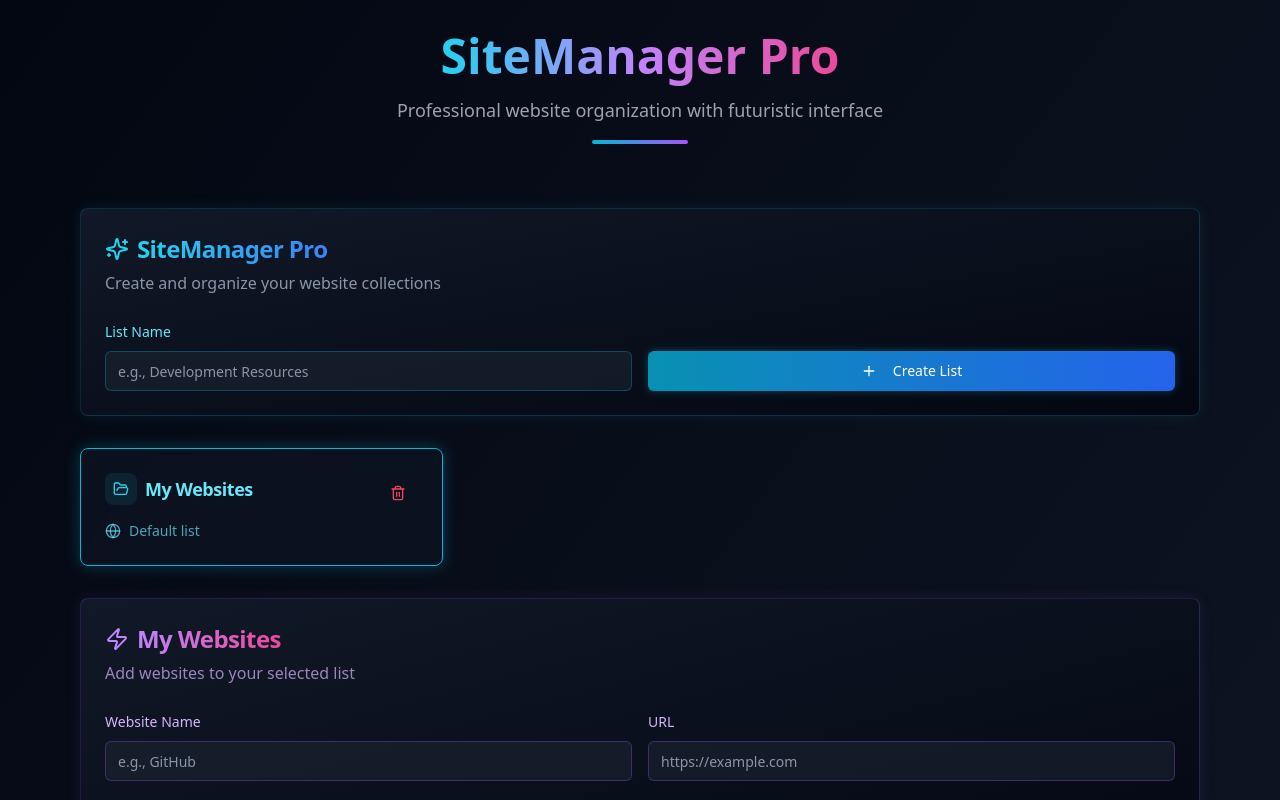
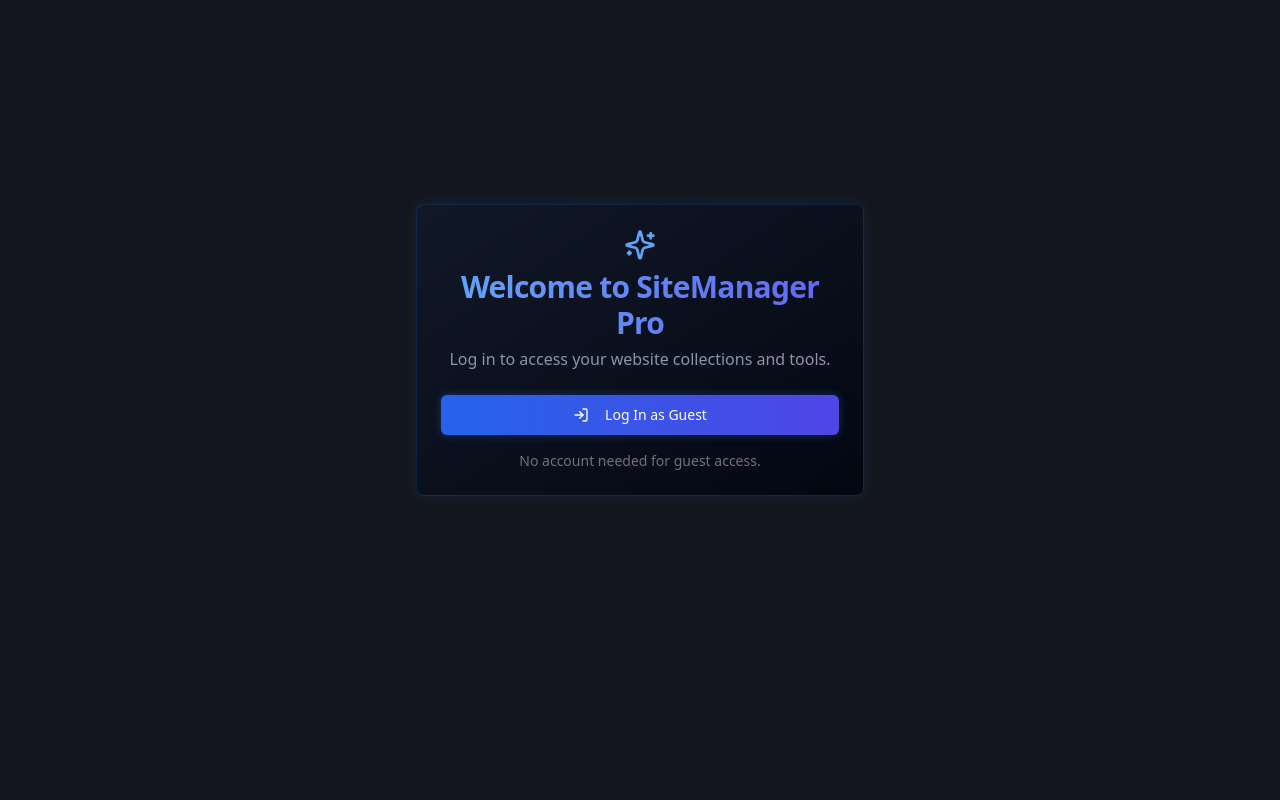
Before and after one commit to Rajveer1111231/CTONEW, a React (Vite) app: page / in a window 1280 px wide. Shown: the top 800 px of the page. Built offline with nearby package versions, Linux system fonts and the light colour scheme.

Commit message:
[dyad] wrote 4 file(s)

```diff
--- a/src/App.tsx
+++ b/src/App.tsx
@@ -5,6 +5,7 @@ import { QueryClient, QueryClientProvider } from "@tanstack/react-query";
 import { BrowserRouter, Routes, Route } from "react-router-dom";
 import Index from "./pages/Index";
 import NotFound from "./pages/NotFound";
+import { AuthProvider } from "@/components/AuthContext"; // Import AuthProvider
 
 const queryClient = new QueryClient();
 
@@ -14,11 +15,13 @@ const App = () => (
       <Toaster />
       <Sonner />
       <BrowserRouter>
-        <Routes>
-          <Route path="/" element={<Index />} />
-          {/* ADD ALL CUSTOM ROUTES ABOVE THE CATCH-ALL "*" ROUTE */}
-          <Route path="*" element={<NotFound />} />
-        </Routes>
+        <AuthProvider> {/* Wrap with AuthProvider */}
+          <Routes>
+            <Route path="/" element={<Index />} />
+            {/* ADD ALL CUSTOM ROUTES ABOVE THE CATCH-ALL "*" ROUTE */}
+            <Route path="*" element={<NotFound />} />
+          </Routes>
+        </AuthProvider>
       </BrowserRouter>
     </TooltipProvider>
   </QueryClientProvider>
--- /dev/null
+++ b/src/components/AuthContext.tsx
@@ -0,0 +1,38 @@
+"use client";
+
+import React, { createContext, useContext, useState, ReactNode } from "react";
+import useLocalStorage from "@/hooks/use-local-storage";
+
+interface AuthContextType {
+  isLoggedIn: boolean;
+  login: () => void;
+  logout: () => void;
+}
+
+const AuthContext = createContext<AuthContextType | undefined>(undefined);
+
+export const AuthProvider = ({ children }: { children: ReactNode }) => {
+  const [isLoggedIn, setIsLoggedIn] = useLocalStorage<boolean>("sitemanager-isLoggedIn", false);
+
+  const login = () => {
+    setIsLoggedIn(true);
+  };
+
+  const logout = () => {
+    setIsLoggedIn(false);
+  };
+
+  return (
+    <AuthContext.Provider value={{ isLoggedIn, login, logout }}>
+      {children}
+    </AuthContext.Provider>
+  );
+};
+
+export const useAuth = () => {
+  const context = useContext(AuthContext);
+  if (context === undefined) {
+    throw new Error("useAuth must be used within an AuthProvider");
+  }
+  return context;
+};
--- /dev/null
+++ b/src/components/LoginForm.tsx
@@ -0,0 +1,43 @@
+"use client";
+
+import React from "react";
+import { Card, CardContent, CardHeader, CardTitle } from "@/components/ui/card";
+import { Button } from "@/components/ui/button";
+import { LogIn, Sparkles } from "lucide-react";
+import { useAuth } from "@/components/AuthContext";
+
+const LoginForm = () => {
+  const { login } = useAuth();
+
+  return (
+    <div className="flex items-center justify-center min-h-[calc(100vh-100px)] p-4">
+      <Card className="w-full max-w-md bg-gradient-to-br from-gray-900 to-gray-950 border border-blue-500/20 shadow-[0_0_15px_rgba(59,130,246,0.1)]">
+        <CardHeader className="text-center">
+          <CardTitle className="flex flex-col items-center gap-2 text-3xl text-blue-400">
+            <Sparkles className="h-8 w-8 text-blue-400" />
+            <span className="bg-clip-text text-transparent bg-gradient-to-r from-blue-400 to-indigo-500">
+              Welcome to SiteManager Pro
+            </span>
+          </CardTitle>
+          <p className="text-muted-foreground text-blue-300/70 mt-2">
+            Log in to access your website collections and tools.
+          </p>
+        </CardHeader>
+        <CardContent className="text-center">
+          <Button
+            onClick={login}
+            className="w-full bg-gradient-to-r from-blue-600 to-indigo-600 hover:from-blue-500 hover:to-indigo-500 text-white shadow-[0_0_10px_rgba(59,130,246,0.3)]"
+          >
+            <LogIn className="mr-2 h-4 w-4" />
+            Log In as Guest
+          </Button>
+          <p className="text-sm text-gray-500 mt-4">
+            No account needed for guest access.
+          </p>
+        </CardContent>
+      </Card>
+    </div>
+  );
+};
+
+export default LoginForm;
--- a/src/pages/Index.tsx
+++ b/src/pages/Index.tsx
@@ -1,10 +1,13 @@
 // Update this page to include the website list manager with futuristic dark theme
-import { useState } from "react";
 import { MadeWithDyad } from "@/components/made-with-dyad";
 import WebsiteList from "@/components/WebsiteList";
 import ListManager from "@/components/ListManager";
 import ROICalculator from "@/components/ROICalculator";
-import useLocalStorage from "@/hooks/use-local-storage"; // Import the new hook
+import useLocalStorage from "@/hooks/use-local-storage";
+import { useAuth } from "@/components/AuthContext"; // Import useAuth
+import LoginForm from "@/components/LoginForm"; // Import LoginForm
+import { Button } from "@/components/ui/button"; // Import Button
+import { LogOut } from "lucide-react"; // Import LogOut icon
 
 interface WebsiteType {
   id: string;
@@ -22,12 +25,18 @@ interface WebsiteListType {
 }
 
 const Index = () => {
+  const { isLoggedIn, logout } = useAuth(); // Use the auth hook
+
   // Use useLocalStorage for persistent state
   const [lists, setLists] = useLocalStorage<WebsiteListType[]>("sitemanager-lists", [
     { id: "default", name: "My Websites", createdAt: new Date() }
   ]);
   const [websites, setWebsites] = useLocalStorage<WebsiteType[]>("sitemanager-websites", []);
   const [activeListId, setActiveListId] = useLocalStorage<string | null>("sitemanager-active-list", "default");
+
+  if (!isLoggedIn) {
+    return <LoginForm />;
+  }
 
   return (
     <div className="min-h-screen bg-gradient-to-br from-gray-950 to-gray-900 text-gray-100">
@@ -39,7 +48,8 @@ const Index = () => {
       </div>
 
       <div className="container py-8 relative">
-        <header className="text-center mb-12">
+        <header className="text-center mb-12 flex justify-between items-center">
+          <div className="flex-grow text-center">
             <h1 className="text-4xl md:text-5xl font-bold mb-4">
               <span className="bg-clip-text text-transparent bg-gradient-to-r from-cyan-400 via-purple-400 to-pink-500">
                 SiteManager Pro
@@ -51,6 +61,17 @@ const Index = () => {
             <div className="mt-4 flex justify-center">
               <div className="h-1 w-24 bg-gradient-to-r from-cyan-500 to-purple-500 rounded-full"></div>
             </div>
+          </div>
+          {isLoggedIn && (
+            <Button
+              onClick={logout}
+              variant="outline"
+              className="border-red-500/30 text-red-300 hover:bg-red-500/10"
+            >
+              <LogOut className="mr-2 h-4 w-4" />
+              Logout
+            </Button>
+          )}
         </header>
 
         <ListManager
```
Lines whose indentation alone changed are shown as unchanged.
